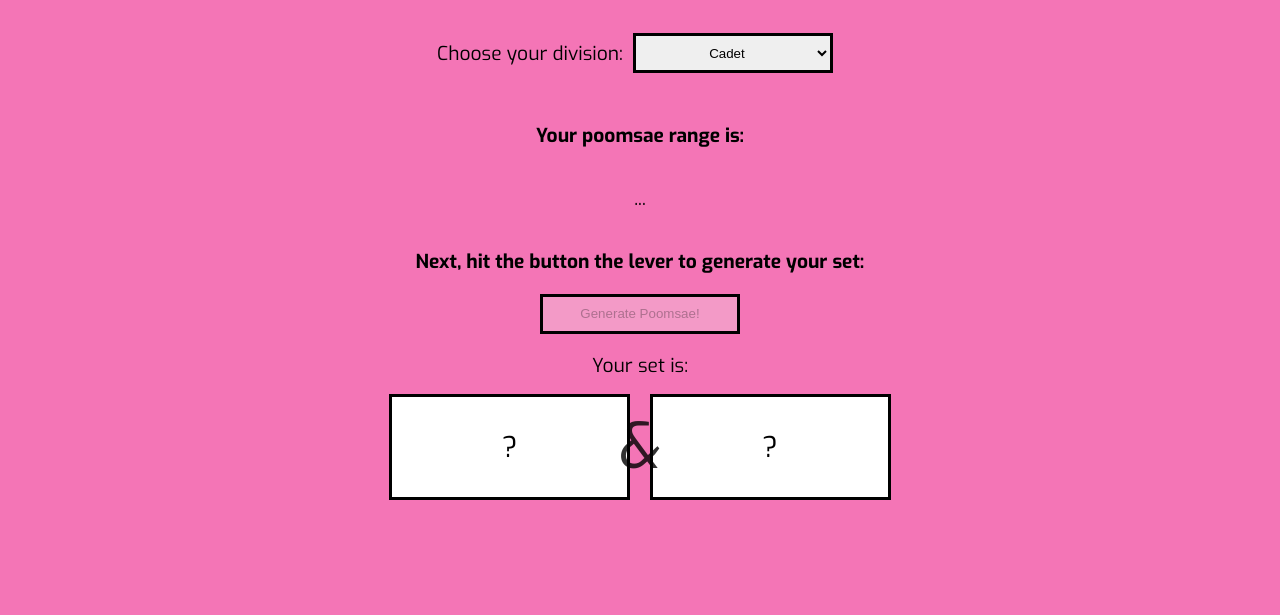
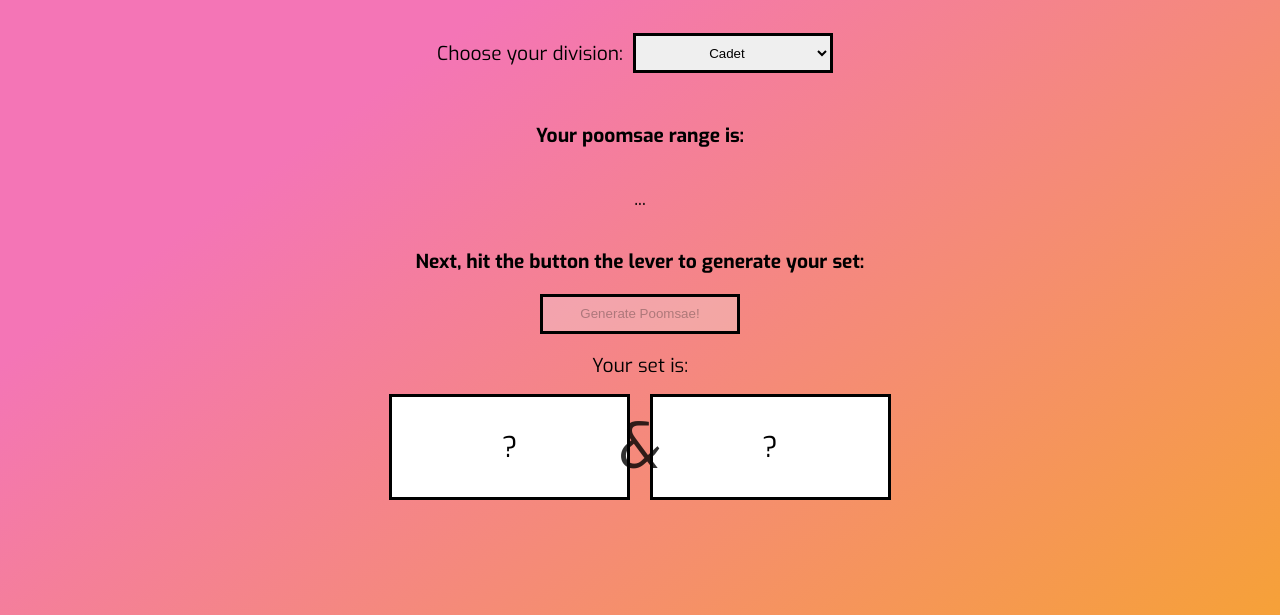
Before and after one commit to akte-akte/poomsae-selector, a plain HTML site: page index.html in a window 1280 px wide. Shown: the part 217-832 px from the top of the page. Drawn offline with Linux system fonts and the light colour scheme.

Commit message:
Make the background more delicious

```diff
--- a/styles.css
+++ b/styles.css
@@ -7,6 +7,7 @@ body {
     padding: 1rem 2rem;
     height: 100vh;
     background-color: rgb(244, 117, 182);
+    background-image: linear-gradient(324deg, rgb(246, 161, 56) 0%, rgb(244, 117, 182) 67%);
 }
 
 main {
@@ -27,7 +28,7 @@ main {
 
 select,
 button {
-    height: 40px;
+    min-height: 40px;
     width: 200px;
     text-align: center;
     border: 3px solid black;
```
